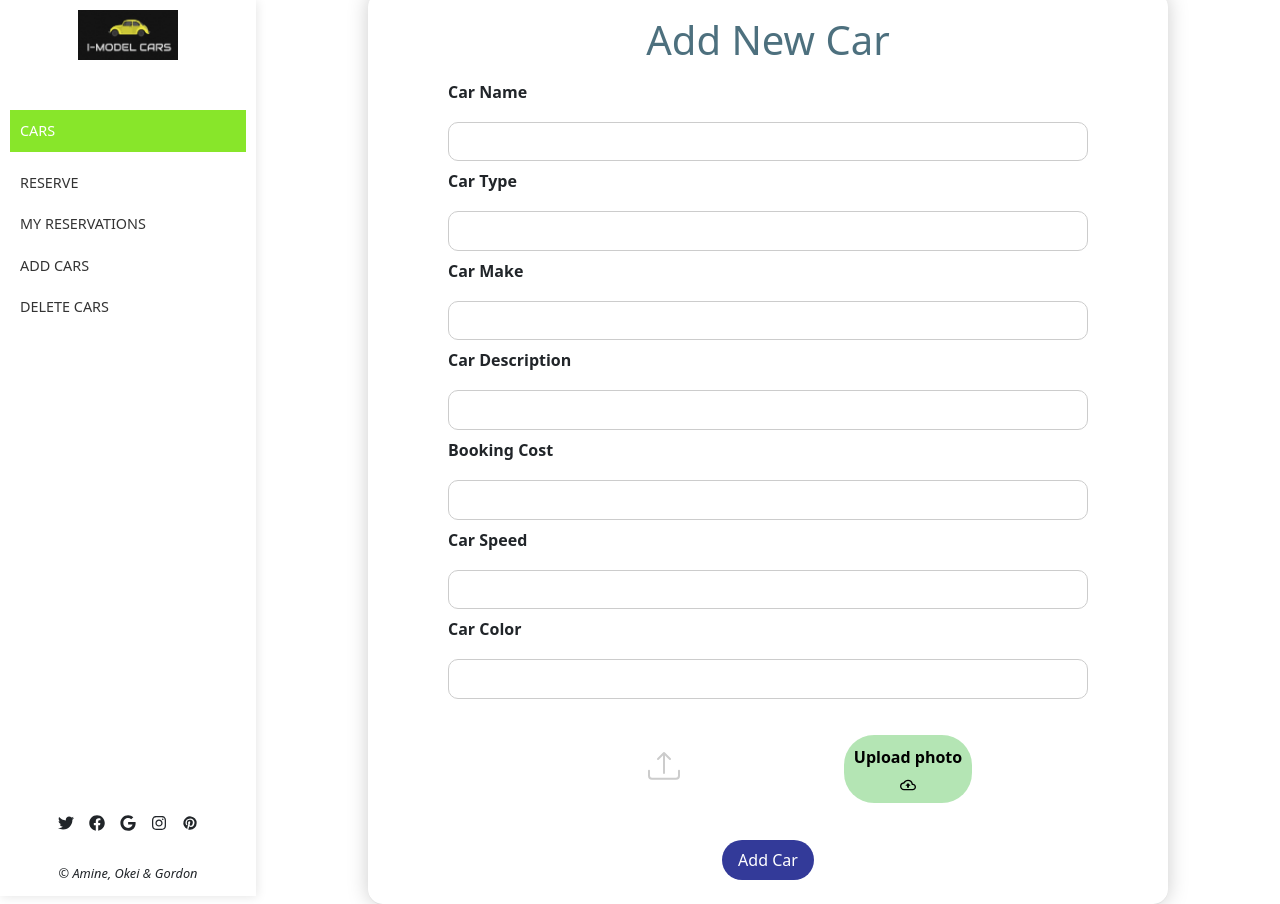
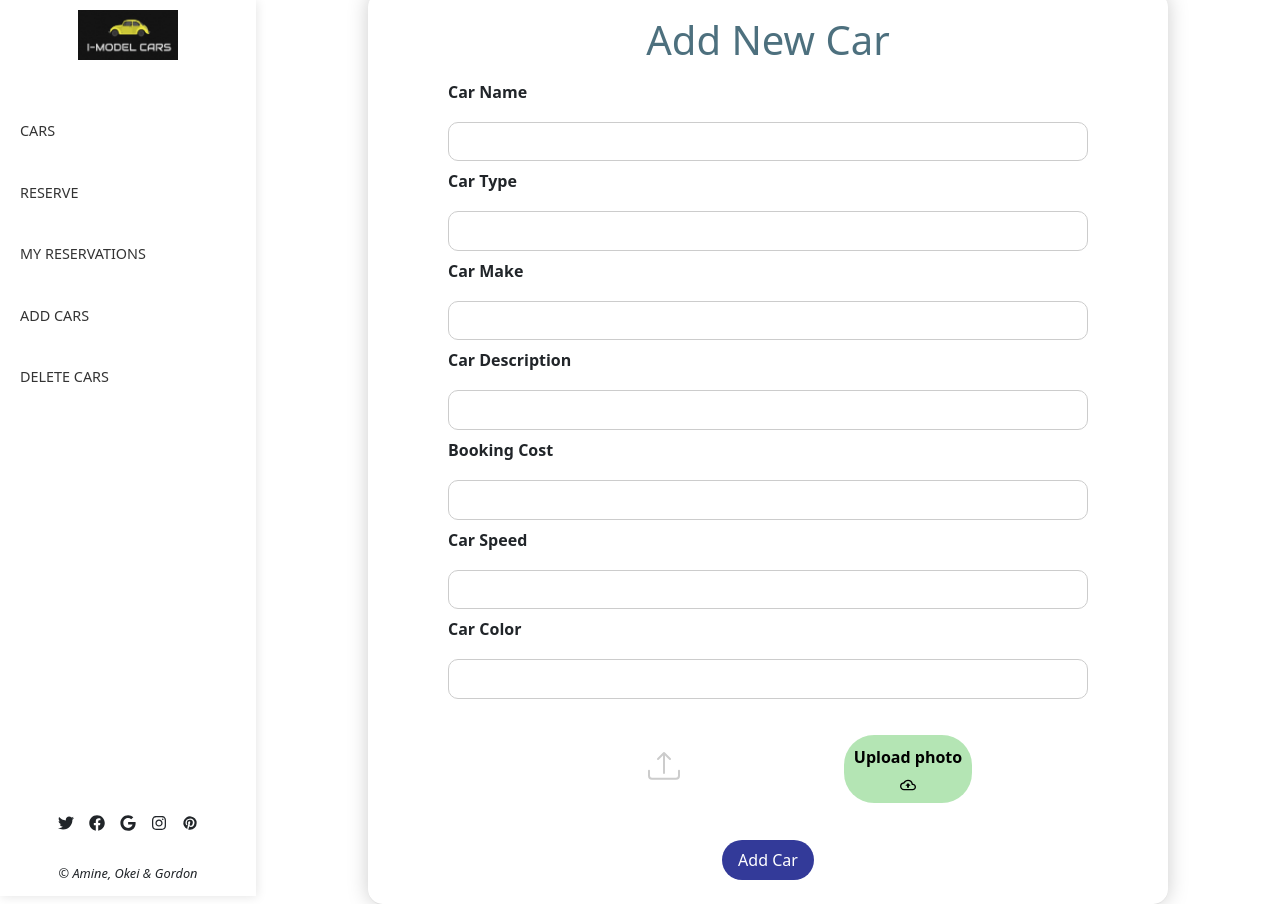
Before and after one commit to GordonOtieno/i-model-cars-frontend, a React (Create React App) app: page /new-car in a window 1280 px wide. Built offline with nearby package versions, Linux system fonts and the light colour scheme.

Commit message:
Modify Navigation bar and added hover effect

```diff
--- a/src/components/navigation/Navigation.js
+++ b/src/components/navigation/Navigation.js
@@ -13,7 +13,7 @@ const Navigation = () => (
       <img src={carLogo} alt="i-model car logo" style={{ height: '50px', width: '100px' }} />
     </div>
     <div className="sidebar-content">
-      <Link to="/"><li className="car-link">CARS</li></Link>
+      <Link to="/"><li>CARS</li></Link>
       <Link to="/reservations/new"><li>RESERVE</li></Link>
       <Link to="/reservations"><li>MY RESERVATIONS</li></Link>
       <Link to="/new-car"><li>ADD CARS</li></Link>
--- a/src/components/navigation/navigation.css
+++ b/src/components/navigation/navigation.css
@@ -33,8 +33,13 @@
 
 .sidebar-content li {
   list-style: none;
-  padding-left: 10px;
+  padding: 10px;
   margin-bottom: 20px;
+}
+
+.sidebar-content li:hover {
+  color: #fff;
+  background-color: #88e62a;
 }
 
 .sidebar-content a {
```
